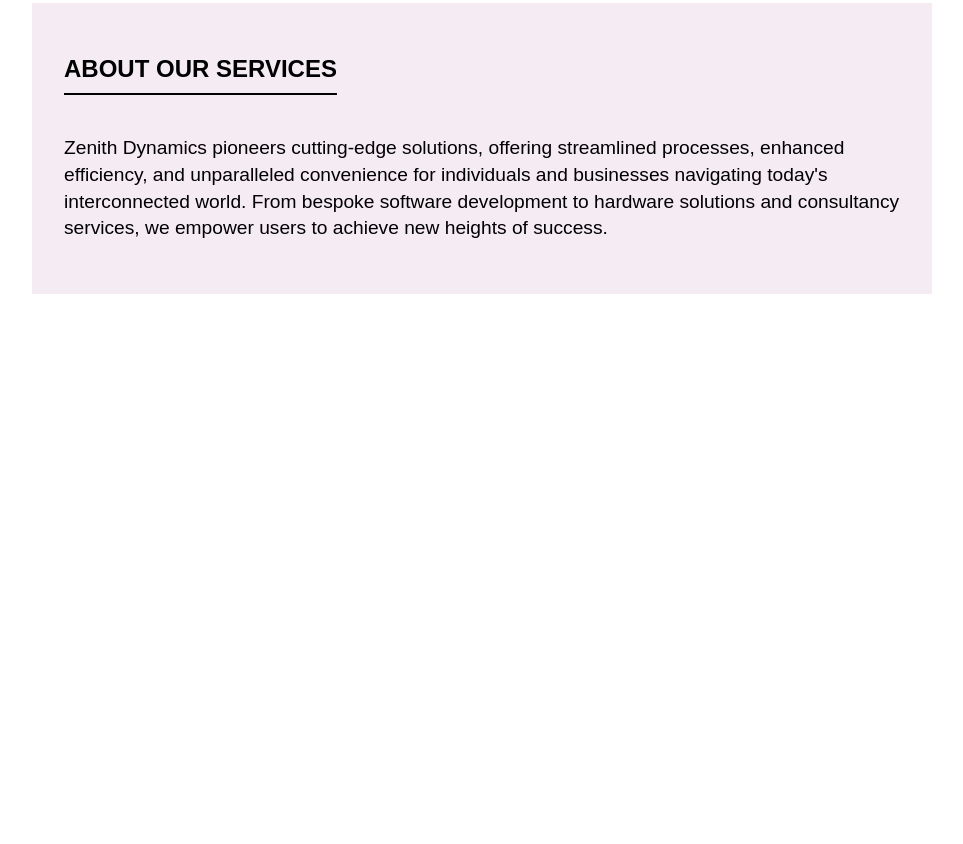
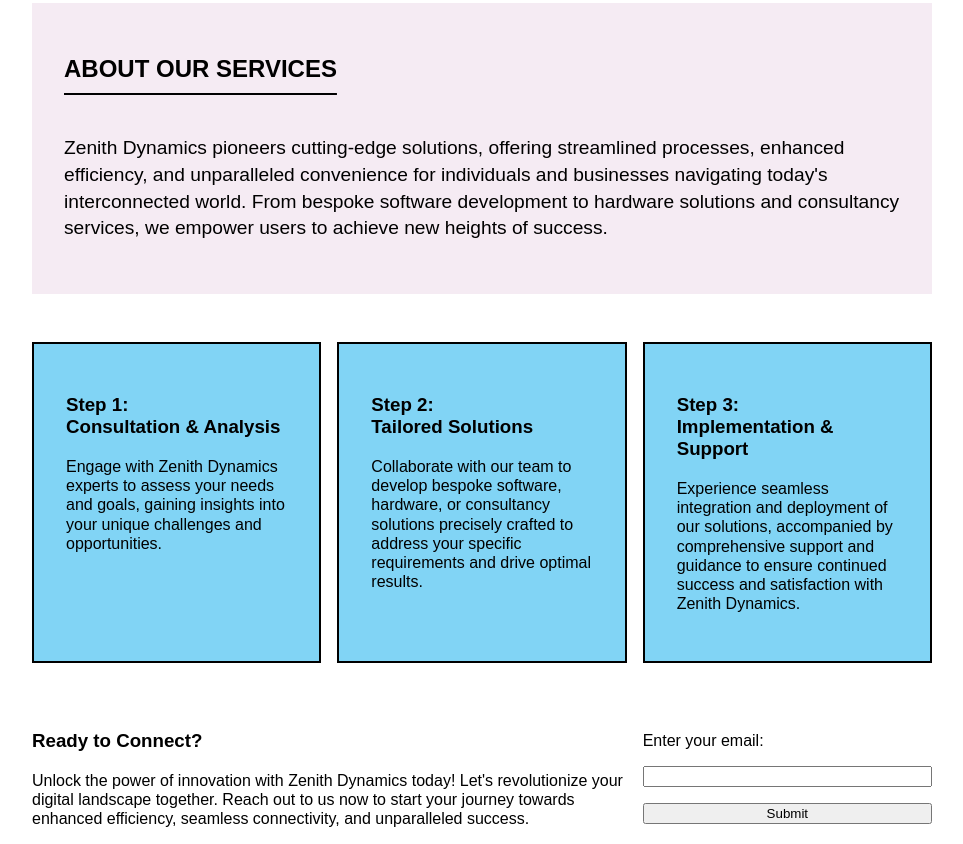
Before and after one commit to savvycolleen/sample-website, a plain HTML site: page index.html in a window 1280 px wide. Shown: the part 640-1484 px from the top of the page, without its empty margins (158-1121 px from the left). Before the commit the page ends 934 px from the top, so only its background shows below. Drawn offline with nearby package versions, Linux system fonts and the light colour scheme; a web font is replaced by a local one.

Commit message:
added section

```diff
--- a/css/styles.css
+++ b/css/styles.css
@@ -126,3 +126,50 @@ a:visited {
     padding-bottom: 2rem;
   }
 }
+
+.services-grid {
+  display: grid;
+  grid-auto-flow: row;
+  gap: 1rem;
+  margin-top: 3rem;
+
+}
+
+@media (min-width: 718px) {
+  .services-grid {
+    grid-template-columns: repeat(3, 1fr)
+  }
+}
+
+.service-item {
+  padding: 2rem;
+  border: 2px solid black;
+  background-color: rgba(99, 202, 243, 0.808);
+  p {
+    line-height: 120%;
+  }
+}
+
+.call-to-action {
+  margin-top: 3rem;
+  display: grid;
+  grid-template-columns: 1fr 1fr 1fr;
+  gap: 1rem;
+  p {
+    line-height: 120%;
+  }
+}
+
+.cta-content {
+  grid-column: span 2;
+}
+
+.cta-form {
+  align-self: center;
+  form {
+    display: grid;
+    grid-auto-flow: row;
+    gap: 1rem;
+  }
+
+}
--- a/index.html
+++ b/index.html
@@ -37,6 +37,52 @@
       </p>
     </div>
   </div>
+    <div class="container">
+      <div class="services-grid">
+        <div class="service-item">
+          <h3>Step 1:<br>
+              Consultation & Analysis
+          </h3>
+          <p>
+            Engage with Zenith Dynamics experts to assess your needs and goals, gaining insights into your unique challenges and opportunities.
+          </p>
+        </div>
+        <div class="service-item">
+            <h3>Step 2:<br>
+                Tailored Solutions
+            </h3>
+            <p>
+              Collaborate with our team to develop bespoke software, hardware, or consultancy solutions precisely crafted to address your specific requirements and drive optimal results.
+            </p>
+          </div>
+          <div class="service-item">
+              <h3>Step 3:<br>
+                  Implementation & Support
+              </h3>
+              <p>
+                Experience seamless integration and deployment of our solutions, accompanied by comprehensive support and guidance to ensure continued success and satisfaction with Zenith Dynamics.
+              </p>
+            </div>
+        </div>
+    </div>
+  <div class="container">
+    <div class="call-to-action">
+      <div class="cta-content">
+        <h3>Ready to Connect?</h3>
+        <p>Unlock the power of innovation with Zenith Dynamics today! Let's revolutionize your digital landscape together. Reach out to us now to start your journey towards enhanced efficiency, seamless connectivity, and unparalleled success.</p>
+      </div>
+      <div class="cta-form">
+        <form action="/">
+          <label for="email">Enter your email:</label>
+          <input id="email" name="email" type="email" />
+          <button class="button" type="submit">Submit</button>
+        </form>
+      </div>
+    </div>
+  </div>
+  <footer>
+
+  </footer>
 
 </body>
 </html>
```
